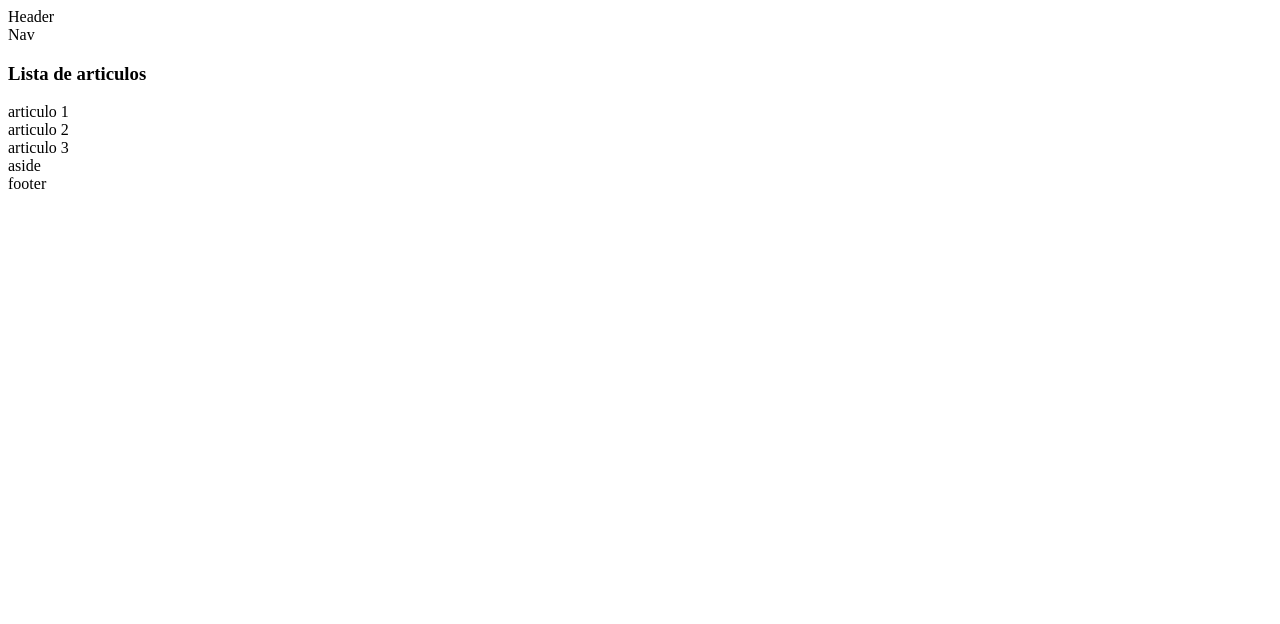
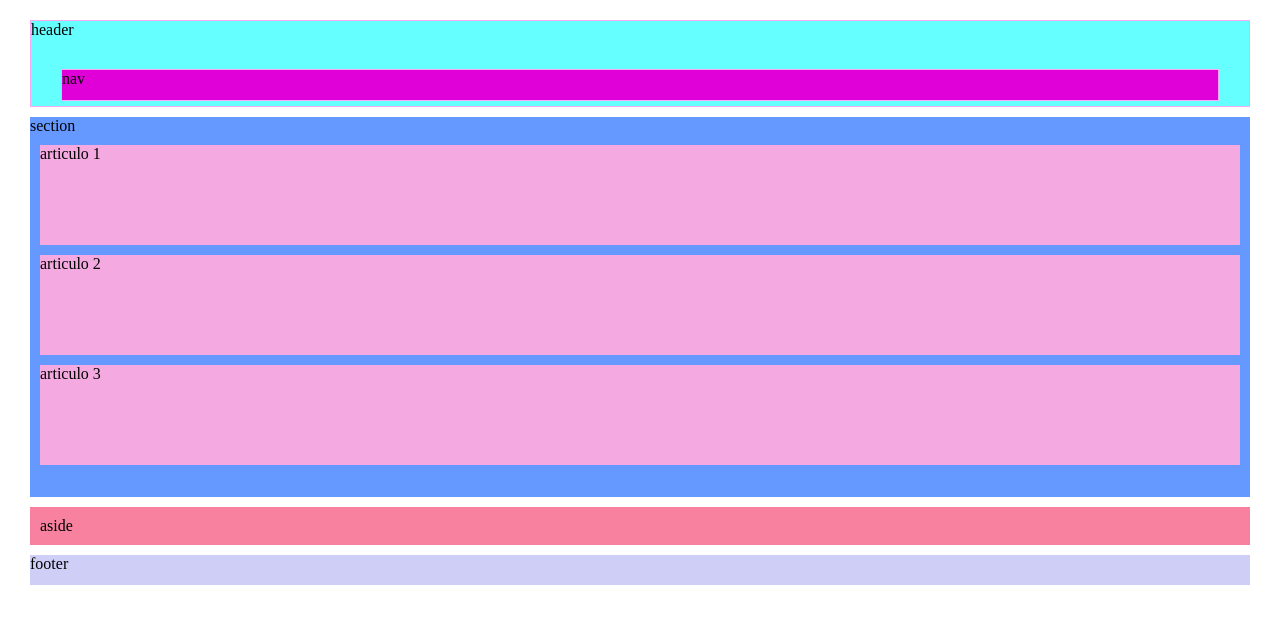
Before and after one commit to aaronbarcenas/kodemia9g, a plain HTML site: page p1html/index.html in a window 1280 px wide. Drawn offline with Linux system fonts and the light colour scheme.

Commit message:
primer commit

```diff
--- /dev/null
+++ b/p1html/css/style.css
@@ -0,0 +1,50 @@
+*{/*Selector*/
+    margin: 10px;
+}
+
+#main-section{
+    background-color:#6699FF;
+    block-size: 380px;
+
+}
+
+article{
+    background-color:#F5A9E1;
+    margin: 10px;
+    block-size: 100px;
+
+}
+
+.aside-it{
+    background-color:#F7819F;
+    /*width:30%;*/
+    flex:start;
+    display: flex;
+    position:relative;
+    }
+
+#main-header{
+    background-color:#66FFFF;
+    padding: 0px;
+    border-color: #F8ABF2;
+    border-width: 1.5px;
+    border-style: solid;
+    block-size: 85px;
+}
+
+#main-nav{
+    background-color:#DF01D7;
+    padding: 0px;
+    margin: 30px;
+    margin-bottom: 5px;
+    border-color: #F8ABF2;
+    border-width: 1px;
+    border-style: solid;
+    block-size: 30px;
+}
+
+#footer-id{
+    background-color: #CECEF6;
+    block-size: 30px;
+    border-color:#2121FE;
+}
--- a/p1html/index.html
+++ b/p1html/index.html
@@ -4,25 +4,30 @@
     <meta charset="UTF-8">
     <meta name="viewport" content="width=device-width, initial-scale=1.0">
     <title>Tarea 1 </title>
+    <link rel="stylesheet" href="css/style.css">
 </head>
 <body>
-    <header>Header
-        <nav>
-            Nav
+    <h1 class="text-it"></h1>
+
+    <header id="main-header">header
+        <nav id="main-nav">
+            nav
+
         </nav>
     </header>
 
-    <section>
-        <h3>Lista de articulos</h3>
+    <section id="main-section">
+        section
         <article>articulo 1</article>
         <article>articulo 2</article>
         <article>articulo 3</article>
     </section>
 
-    <section>
+    <section class="aside-it">
         <aside>aside</aside>
     </section>
-    <footer>footer</footer>
+
+    <footer id="footer-id">footer</footer>
 
 </body>
 </html>
```
Also changed, not shown: p1html/tarea.html (added, +12 -0 lines).
